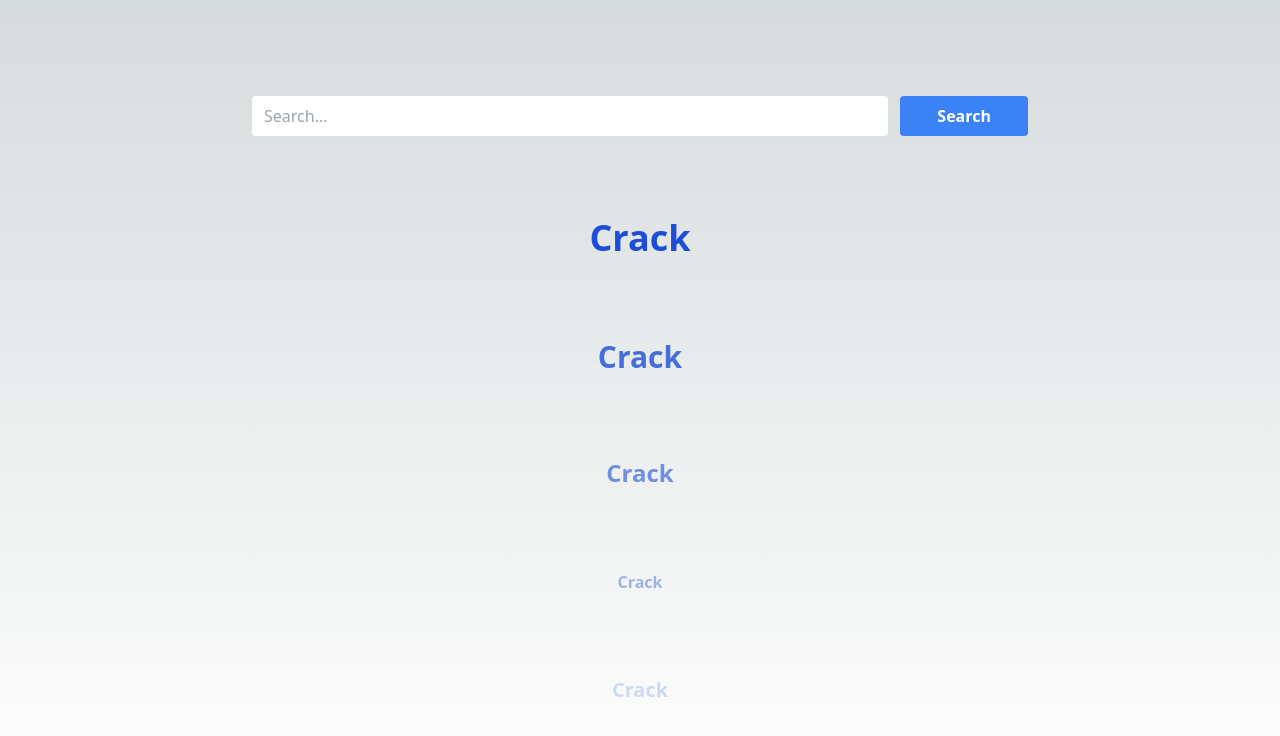
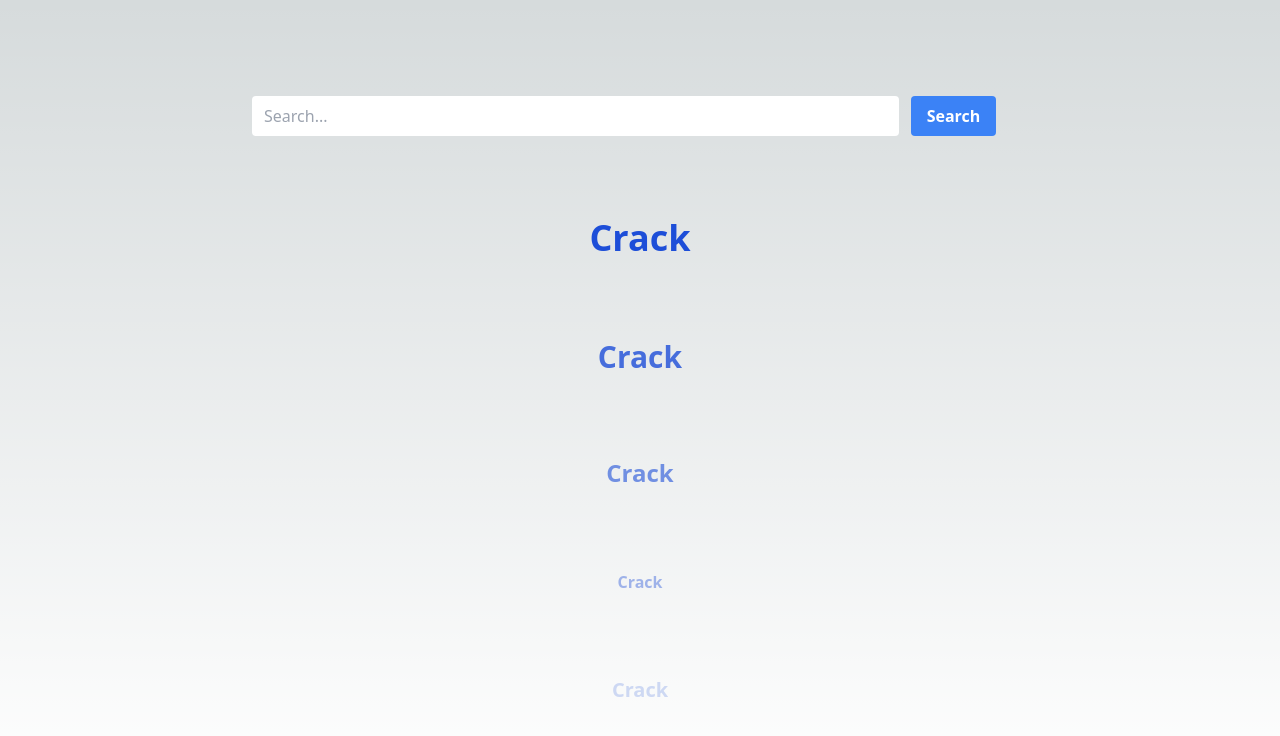
Before and after one commit to ohddang/crack, a Next.js app: page / in a window 1280 px wide. Shown: the top 736 px of the page. Built offline with nearby package versions, Linux system fonts and the light colour scheme.

Commit message:
bug: input autofill 배경색 제거

```diff
--- a/src/app/globals.css
+++ b/src/app/globals.css
@@ -25,3 +25,23 @@ body {
     )
     rgb(var(--background-start-rgb));
 }
+
+input:-webkit-autofill,
+input:-webkit-autofill:hover,
+input:-webkit-autofill:focus,
+input:-webkit-autofill:active {
+  -webkit-text-fill-color: #000;
+  -webkit-box-shadow: 0 0 0px 1000px #fff inset;
+  box-shadow: 0 0 0px 1000px #fff inset;
+  transition: background-color 5000s ease-in-out 0s;
+}
+
+input:autofill,
+input:autofill:hover,
+input:autofill:focus,
+input:autofill:active {
+  -webkit-text-fill-color: #000;
+  -webkit-box-shadow: 0 0 0px 1000px #fff inset;
+  box-shadow: 0 0 0px 1000px #fff inset;
+  transition: background-color 5000s ease-in-out 0s;
+}
--- a/src/app/layout.tsx
+++ b/src/app/layout.tsx
@@ -15,9 +15,13 @@ export default function RootLayout({
   children: React.ReactNode;
 }) {
   return (
-    <html lang="en">
+    <html lang="ko">
       <head>
         <title>Crack.Run</title>
+        <meta
+          name="FC온라인 구단주 전적검색"
+          content="FC온라인 정보의 모든 것!! Crack.Run"
+        />
       </head>
       <body>{children}</body>
     </html>
--- a/src/components/SearchBar.tsx
+++ b/src/components/SearchBar.tsx
@@ -11,13 +11,13 @@ const SearchBar: React.FC<{}> = () => {
           type="text"
           name="nickname"
           placeholder="Search..."
-          className="w-full h-full focus:outline-none"
+          className="w-full h-full focus:outline-none -internal-autofill-selected:bg-transparent"
         />
       </div>
 
       <button
         type="submit"
-        className="right-0 w-2/12 h-full bg-blue-500 hover:bg-blue-700 text-white font-bold py-2 px-4 rounded"
+        className="right-0 h-full bg-blue-500 hover:bg-blue-700 text-white font-bold py-2 px-4 rounded flex-"
       >
         Search
       </button>
```
